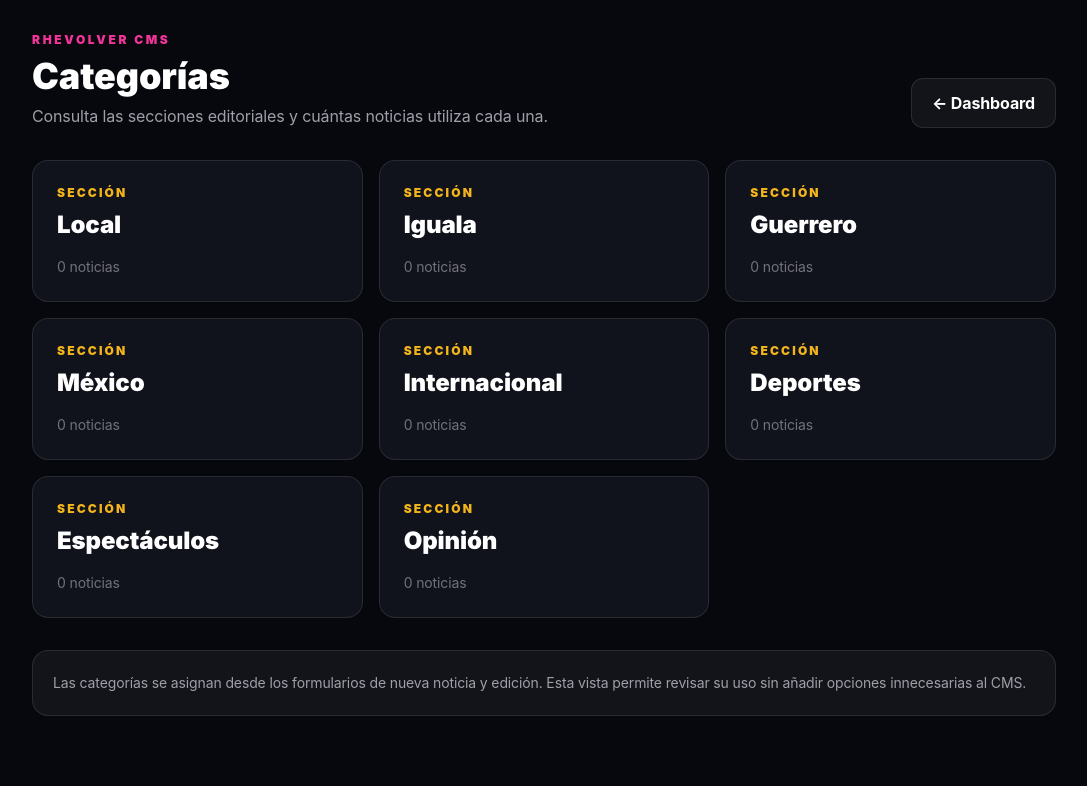
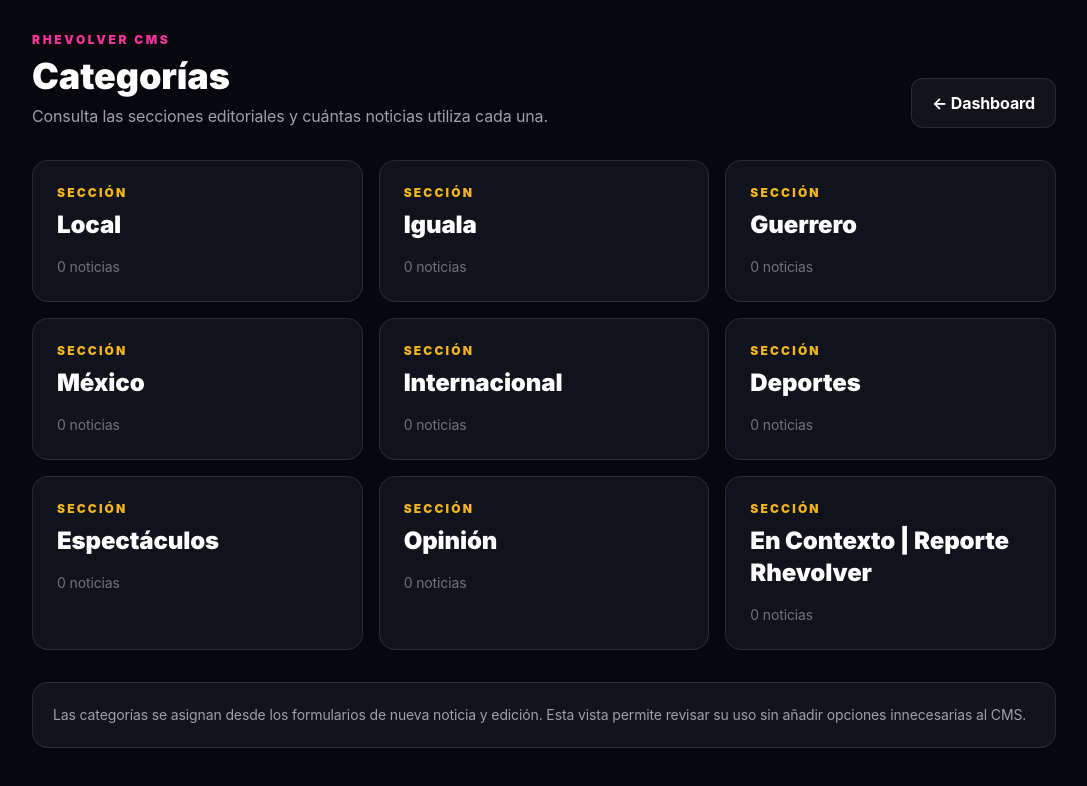
Before and after one commit to rhevolvernews/rhevolver-news, a Next.js app: page /categorias in a window 1280 px wide. Shown: the top 786 px of the page, without its empty margins (96-1183 px from the left). Built offline with nearby package versions, Linux system fonts and the light colour scheme; no server answers; the database is empty.

Commit message:
Add isolated En Contexto | Reporte Rhevolver section (5/5)

```diff
--- a/src/app/categorias/page.tsx
+++ b/src/app/categorias/page.tsx
@@ -1,7 +1,7 @@
 import Link from "next/link";
 import { getSupabaseAdmin } from "@/lib/supabase-admin";
 
-const baseCategories = ["Local", "Iguala", "Guerrero", "México", "Internacional", "Deportes", "Espectáculos", "Opinión"];
+const baseCategories = ["Local", "Iguala", "Guerrero", "México", "Internacional", "Deportes", "Espectáculos", "Opinión", "En Contexto | Reporte Rhevolver"];
 
 export const dynamic = "force-dynamic";
 
```
